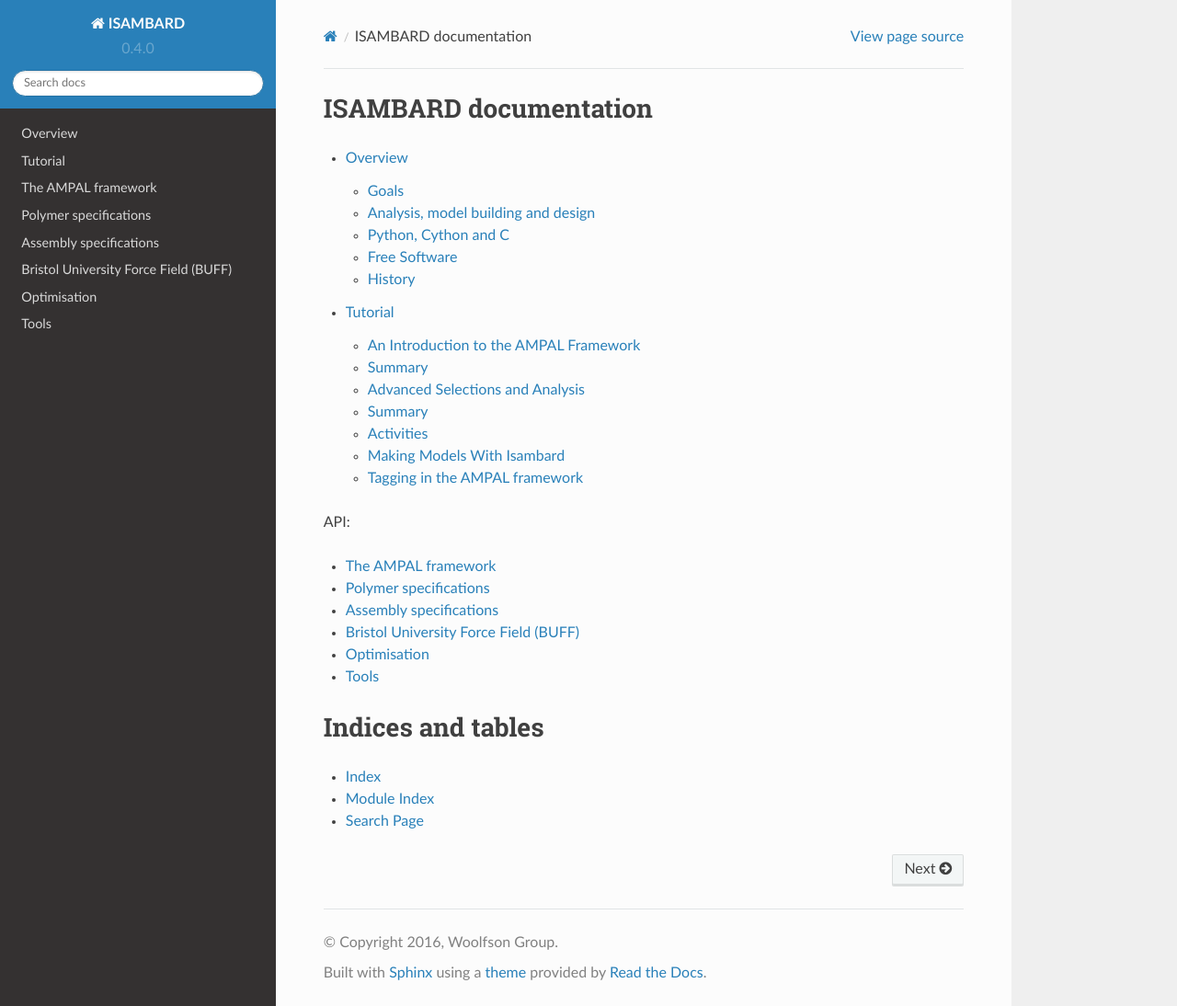
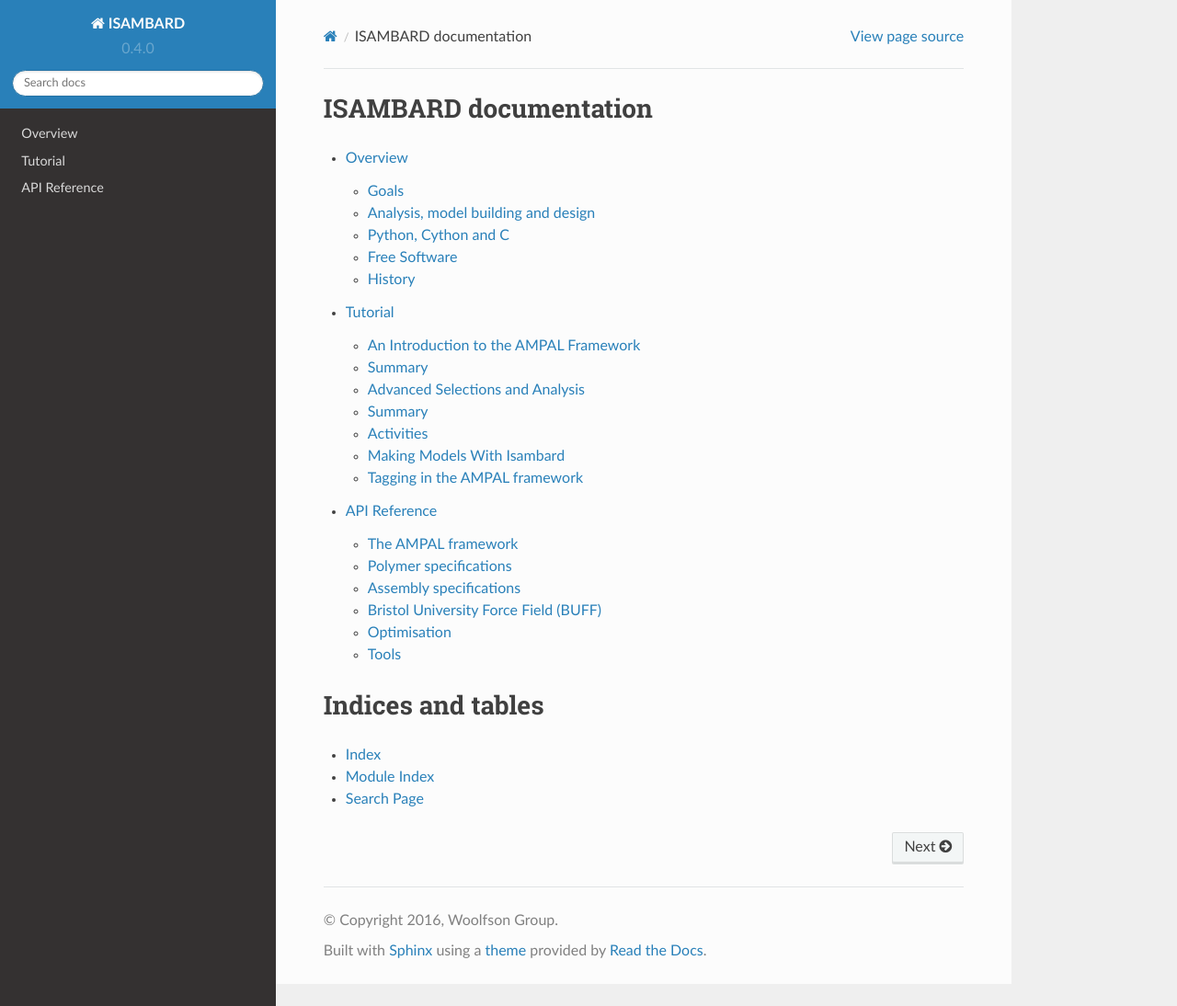
Before and after one commit to isambard-uob/isambard, a Sphinx documentation site: the page built from docs/index.rst, in a window 1280 px wide and 1094 px high. Shown: the whole window at 92% size. Built offline with Sphinx 7.4.7 and the Read the Docs theme 2.0.0, drawn with Linux system fonts in a browser that asks for light colours.

Commit message:
Separated API reference into its own file.

```diff
--- a/docs/index.rst
+++ b/docs/index.rst
@@ -15,18 +15,8 @@
 
    Overview <overview>
    Tutorial <tutorial>
+   API Reference <api_reference>
 
-API:
-
-.. toctree::
-   :maxdepth: 1
-
-   The AMPAL framework <isambard_dev.ampal>
-   Polymer specifications <isambard_dev.ampal.secondary_structure>
-   Assembly specifications <isambard_dev.ampal.topology>
-   Bristol University Force Field (BUFF) <isambard_dev.buff>
-   Optimisation <isambard_dev.optimisation>
-   Tools <isambard_dev.tools>
 
 Indices and tables
 ==================
```
Also changed, not shown: docs/api_reference.rst (added, +13 -0 lines).
